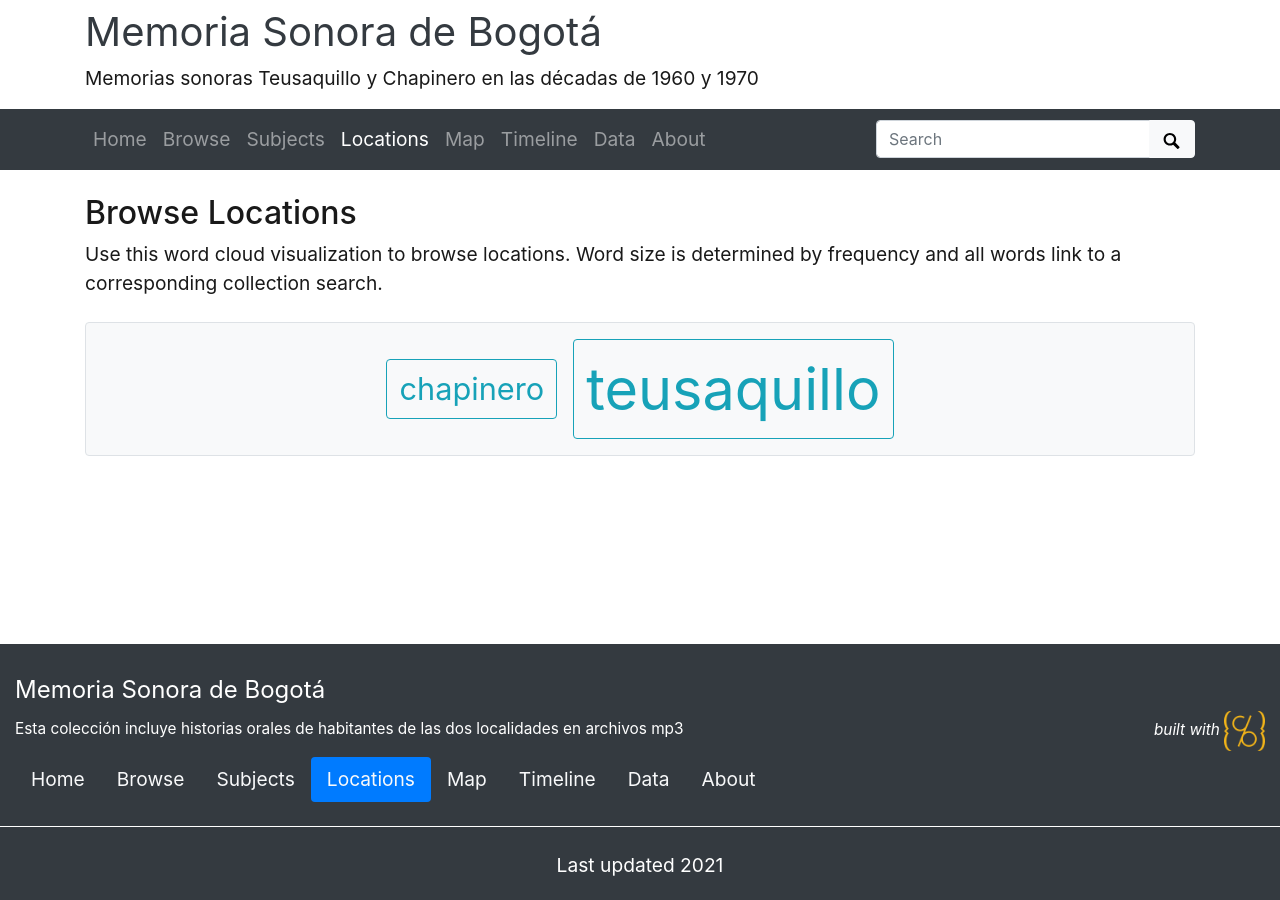
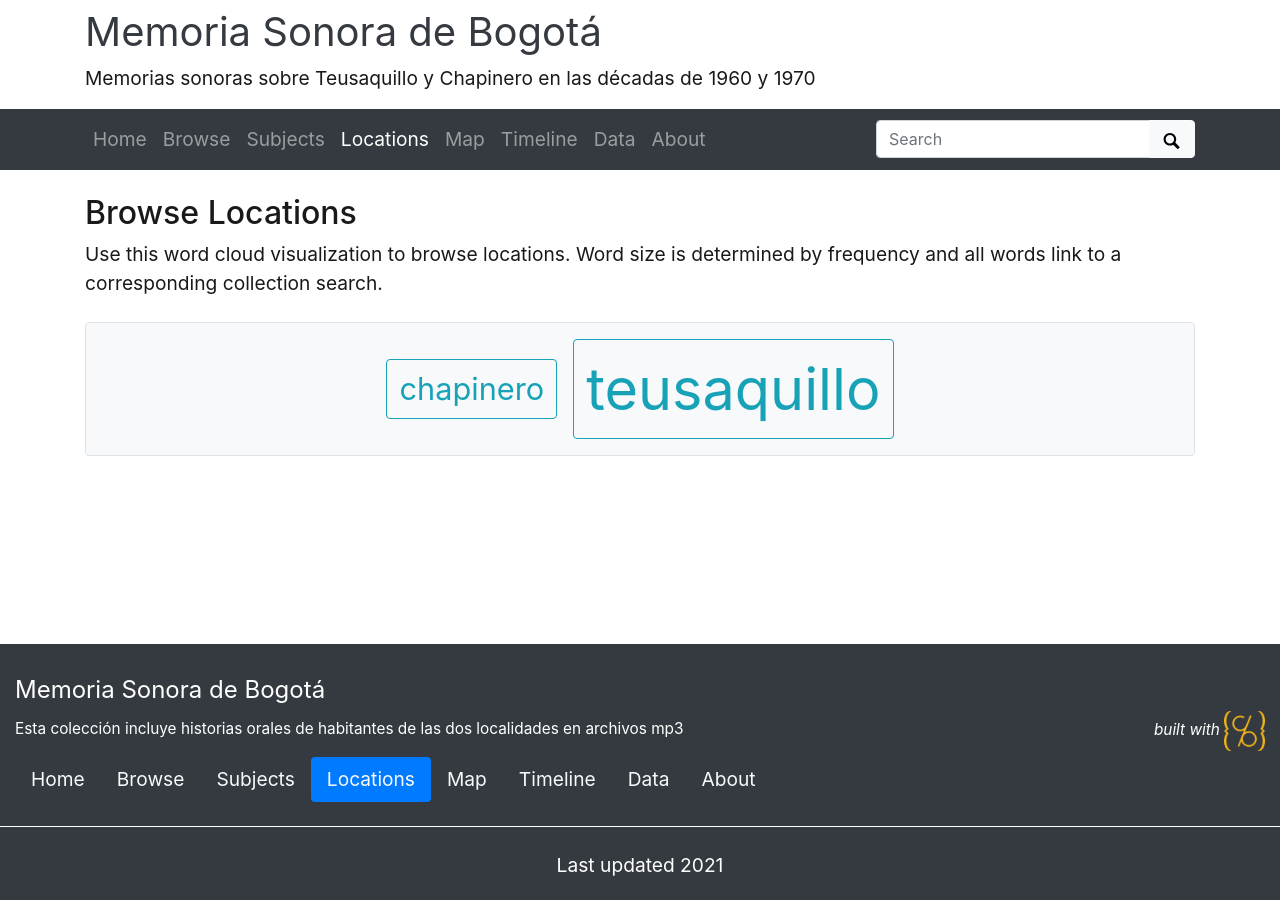
Before and after one commit to lparisb/memoriasonorabogota, a Jekyll site: the page built from pages/locations.md, in a window 1280 px wide. Built offline with Jekyll 4.4.1, drawn with Linux system fonts in a browser that asks for light colours.

Commit message:
Update _config.yml

```diff
--- a/_config.yml
+++ b/_config.yml
@@ -22,7 +22,7 @@ source-code: https://github.com/lparisb/memoriasonorabogotana
 # title of site appears in banner
 title: Memoria Sonora de Bogotá
 # tagline, a short phrase that will appear throughout the site in the top banner
-tagline: Memorias sonoras Teusaquillo y Chapinero en las décadas de 1960 y 1970
+tagline: Memorias sonoras sobre Teusaquillo y Chapinero en las décadas de 1960 y 1970
 # description appears in meta tags and other locations
 # this description might appear in search result lists, keep around 160 characters max
 description: "Esta colección incluye historias orales de habitantes de las dos localidades en archivos mp3"
```
